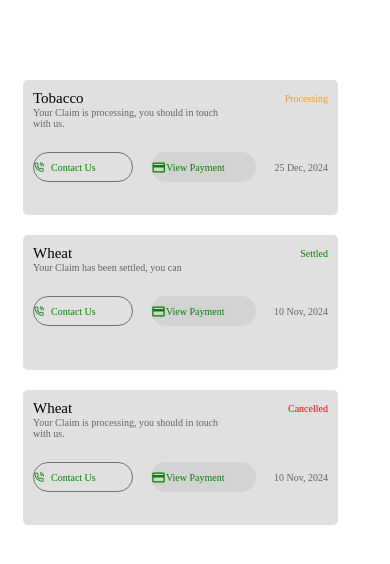
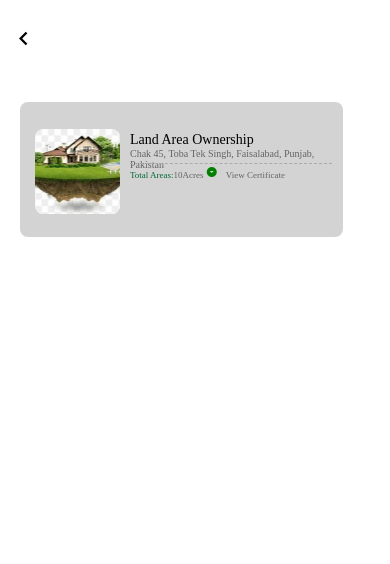
Before and after one commit to Shehiryar12/MyCrops, a React Native app: screen / in a window 390 px wide. Shown: the top 564 px of the page. Built offline with nearby package versions, Linux system fonts and the light colour scheme.

Commit message:
OwnershipComponent

```diff
--- a/App.js
+++ b/App.js
@@ -1,14 +1,13 @@
 import React from 'react';
 import { StyleSheet, Text } from 'react-native';
-
-import Compensation from './Src/Screens/Compensation';
+import Ownership from './Src/Ownership';
 
 
 export default function App() {
   return (
 
 
-       <Compensation/>
+      <Ownership/>
 
   )
 }
--- /dev/null
+++ b/Src/OnweshipComponent.js
@@ -0,0 +1,135 @@
+import { Image, StyleSheet, Text, View } from 'react-native';
+import React from 'react';
+import { Font } from './Constant/Fonts';
+import MaterialIcons from 'react-native-vector-icons/MaterialIcons';
+
+const OnweshipComponent = props => {
+  return (
+    <View style={styles.container}>
+      <View style={styles.heading}>
+        <MaterialIcons
+          name="keyboard-arrow-left"
+          size={27}
+          style={styles.arrowstyling}
+        />
+        <Text style={styles.LandStyling}>{props.title}</Text>
+      </View>
+
+      <View style={styles.boxed}>
+        <View style={styles.box}>
+          <Image
+            source={require('../Src/Screens/Home.jpg')}
+            style={styles.Homestyle}
+          />
+          <View style={StyleSheet.texting}>
+            <Text style={styles.textstyle}>{props.heading}</Text>
+            <Text style={styles.textstyling}>{props.place}</Text>
+
+            <Text style={styles.dotline} />
+            <View style={styles.Areadetail}>
+              <Text style={styles.areas}>
+                Total Areas:<Text style={styles.acres}>{props.area}</Text>
+              </Text>
+              <MaterialIcons
+                name="arrow-drop-down-circle"
+                marginLeft="30"
+                color="green"
+                marginTop="6"
+              />
+              <Text
+                style={[
+                  {
+                    fontSize: 9,
+                    fontFamily: Font.medium,
+                    width: 75,
+                    textAlign: 'center',
+                    color: '#646464',
+                    marginTop: 6,
+                  },
+                ]}
+              >
+                {props.certificate}
+              </Text>
+            </View>
+          </View>
+        </View>
+      </View>
+    </View>
+  );
+};
+
+export default OnweshipComponent;
+
+const styles = StyleSheet.create({
+  heading: {
+    flexDirection: 'row',
+    alignItems: 'center',
+    // justifyContent:'center',
+    marginTop: 25,
+  },
+  arrowstyling: {
+    marginLeft: 10,
+  },
+  LandStyling: {
+    marginLeft: 65,
+    fontFamily: Font.semiBold,
+    fontSize: 15,
+  },
+  boxed: {
+    marginTop: 50,
+  },
+  box: {
+    width: 323,
+    height: 135,
+    backgroundColor: 'lightgrey',
+    borderRadius: 8,
+    marginHorizontal: 20,
+    flexDirection: 'row',
+    // alignItems:'center',
+  },
+  Homestyle: {
+    width: 85,
+    height: 85,
+    borderRadius: 8,
+    marginLeft: 15,
+    marginTop: 27,
+  },
+  textstyle: {
+    marginLeft: 10,
+    marginTop: 30,
+    fontFamily: Font.semiBold,
+    color: '#000000',
+    fontSize: 14,
+    width: 220,
+  },
+  textstyling: {
+    width: 200,
+    fontSize: 10,
+    color: '#646464',
+    marginLeft: 10,
+    fontFamily: Font.regular,
+    // backgroundColor:'red',
+  },
+  dotline: {
+    width: '88%',
+    borderBottomWidth: 1,
+    borderBottomColor: '#AAAAAA',
+    borderStyle: 'dashed',
+    marginLeft: 10,
+    marginTop: -7,
+  },
+  Areadetail: {
+    flexDirection: 'row',
+    alignItems: 'center', //ye align item sai center mai ja raha hai
+  },
+  areas: {
+    color: '#006838',
+    fontSize: 9,
+    fontFamily: Font.medium,
+    marginLeft: 10,
+    marginTop: 6,
+  },
+  acres: {
+    color: '#646464',
+  },
+});
--- a/Src/Ownership.js
+++ b/Src/Ownership.js
@@ -1,114 +1,20 @@
-import { Image, StyleSheet, Text, View } from 'react-native'
-import React from 'react'
-import MaterialIcons from 'react-native-vector-icons/MaterialIcons'
-import { Font } from './Constant/Fonts'
+import { Image, StyleSheet, Text, View } from 'react-native';
+import React from 'react';
+import { Font } from './Constant/Fonts';
+import OnweshipComponent from './OnweshipComponent';
 
 const Ownership = () => {
   return (
-    <View style={styles.container}>
+    <OnweshipComponent
+      tite="Land Area Ownership "
+      heading="Land Area Ownership"
+      place="Chak 45, Toba Tek Singh, Faisalabad, Punjab, Pakistan"
+      area="10Acres "
+      certificate="View Certificate"
+    />
+  );
+};
 
-    <View style={styles.heading}>
-      <MaterialIcons name="keyboard-arrow-left" size={27} style={styles.arrowstyling}/>
-      <Text style={styles.LandStyling}>Land Area Ownership</Text>
-    </View>
+export default Ownership;
 
-    <View style={styles.boxed}>
-    <View style={styles.box}>
-                <Image source={require("../Src/Screens/Home.jpg") } style={styles.Homestyle}/>
-              <View style={StyleSheet.texting}>
-                <Text style={styles.textstyle}>Land Area Ownership</Text>
-                <Text  style={styles.textstyling}>Chak 45, Toba Tek Singh, Faisalabad, Punjab, Pakistan</Text>
-
-                <Text style={styles.dotline}/>
-              <View style={styles.Areadetail}>
-                <Text style={styles.areas}>Total Areas:<Text style={styles.acres}> 10Acres</Text></Text>
-                <MaterialIcons name="arrow-drop-down-circle" marginLeft="30" color="green" marginTop="6"/>
-                <Text style={[{fontSize:9,fontFamily:Font.medium,width:75,textAlign:'center' ,color:"#646464",marginTop:6}]}>View Certificate</Text>
-              </View>
-              </View>
-    </View>
-   </View>
-
-    </View>
-  )
-}
-
-export default Ownership
-
-const styles = StyleSheet.create({
-
-    heading:{
-        flexDirection:'row',
-        alignItems:'center',
-        // justifyContent:'center',
-        marginTop:25,
-    },
-    arrowstyling:{
-        marginLeft:10,
-    },
-    LandStyling:{
-        marginLeft:65,
-        fontFamily:Font.semiBold,
-        fontSize:15,
-    },
-    boxed:{
-         marginTop:50
-    },
-    box:{
-      width:323,
-      height:135,
-      backgroundColor:'lightgrey',
-      borderRadius:8,
-      marginHorizontal:20,
-      flexDirection:'row',
-      // alignItems:'center',
-    },
-    Homestyle:{
-      width:85,
-      height:85,
-      borderRadius:8,
-      marginLeft:15,
-      marginTop:27,
-    },
-    textstyle:{
-      marginLeft:10,
-      marginTop:30,
-      fontFamily:Font.semiBold,
-      color:'#000000',
-      fontSize:14,
-      width:220,
-    },
-    textstyling:{
-      width:200,
-      fontSize:10,
-      color:'#646464',
-      marginLeft:10,
-      fontFamily:Font.regular,
-      // backgroundColor:'red',
-    },
-    dotline:{
-      width:"88%",
-      borderBottomWidth:1,
-      borderBottomColor: '#AAAAAA',
-      borderStyle:'dashed',
-      marginLeft:10,
-      marginTop:-7,
-
-    },
-    Areadetail:{
-      flexDirection:'row',
-      alignItems:'center',         //ye align item sai center mai ja raha hai
-
-    },
-    areas:{
-      color:'#006838',
-      fontSize:9,
-      fontFamily:Font.medium,
-      marginLeft:10,
-      marginTop:6,
-    },
-    acres:{
-
-        color:"#646464",
-    }
-})
+const styles = StyleSheet.create({});
--- a/Src/Screens/Compensation.js
+++ b/Src/Screens/Compensation.js
@@ -30,7 +30,7 @@ const Compensation = () => {
         date="10 Nov, 2024"
         claim="Your Claim is processing, you should in touch with us."
         payment="View Payment"
-         titleColor="red"
+         titleColor="#AC1318"
          contactColor="green"
       />
     </View>
```
